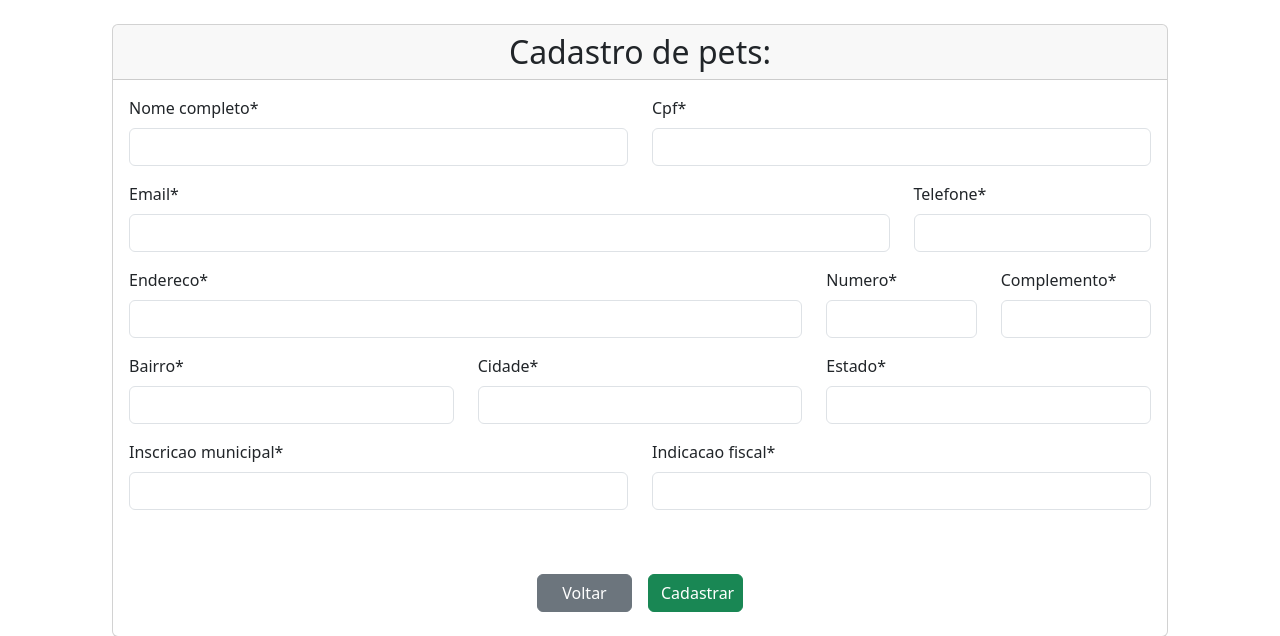
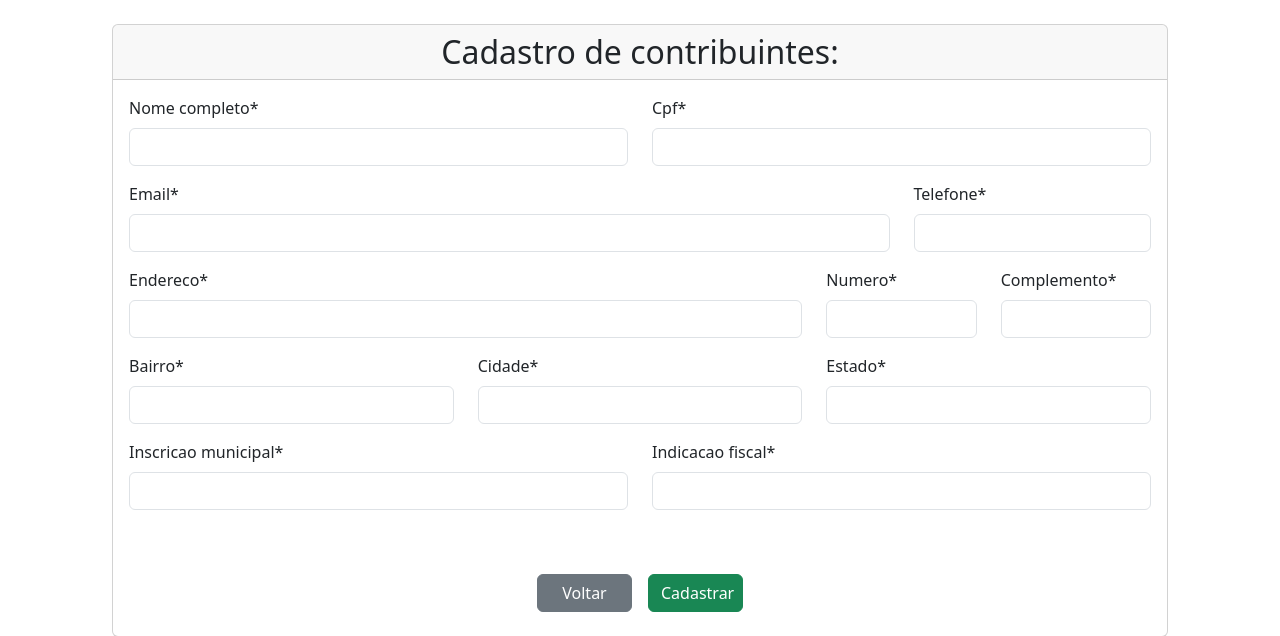
Before and after one commit to Sheila-Inacio/Projeto-IPTU-Pet-Friendly, a Django app: page /cadastrarContribuinte/ in a window 1280 px wide. Shown: the part 56-692 px from the top of the page. Run offline with Django 4.2, Linux system fonts and the light colour scheme; some libraries are stand-ins or nearby versions.

Commit message:
Projeto finalizado

```diff
--- a/app/templates/cadastrarContribuinte.html
+++ b/app/templates/cadastrarContribuinte.html
@@ -8,7 +8,7 @@
   <div id="result"></div>
   <div class="container" style="max-width: 1080px; min-width: 960px;">
     <div class="card">
-      <h2 class="card-header text-center">Cadastro de pets:</h2>
+      <h2 class="card-header text-center">Cadastro de contribuintes:</h2>
       <div class="card-body">
         <form name="form" id="form" action="{% if db%}/updateContribuinte/{{db.id}}/{%else%}/createContribuinte/{% endif %}" method="post">
       {% csrf_token %}
```
Also changed, not shown: app/static/img/patadog.svg (deleted), project/settings.py (line endings or trailing spaces).
